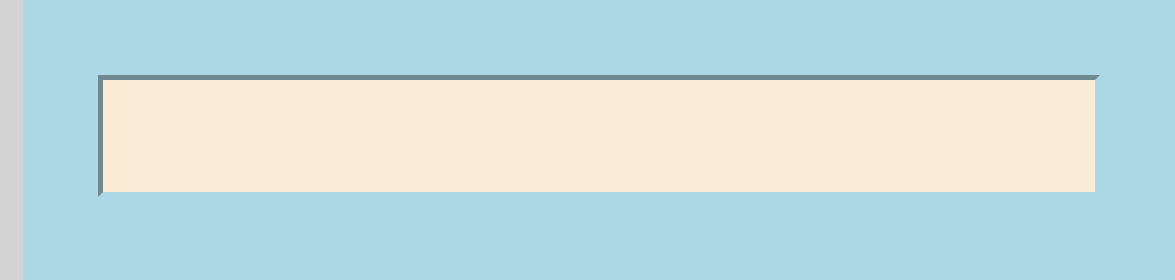
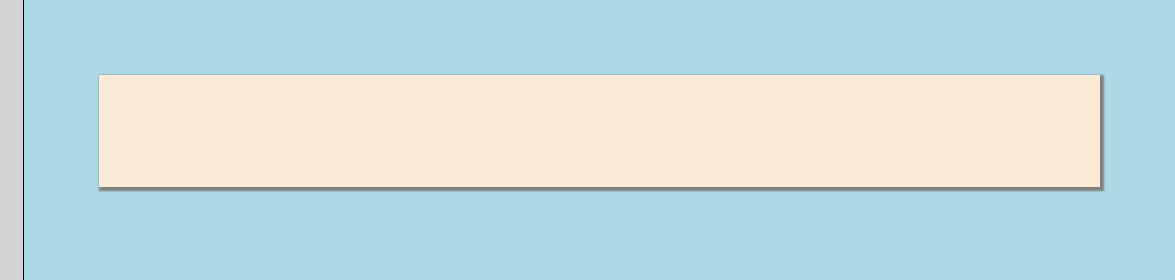
Before and after one commit to HolyMeekrob/epicaricacy-web, a website: page src/templates/page.html in a window 1280 px wide. Shown: the top 280 px of the page, 105-1280 px from the left. Drawn offline with nearby package versions, Linux system fonts and the light colour scheme; files that its build step writes are made by us from their sources; files whose address does not match are found by name; a web font is replaced by a local one.

Commit message:
Add border to nav

```diff
--- a/src/content/assets/css/nav.css
+++ b/src/content/assets/css/nav.css
@@ -1,3 +1,10 @@
+.sidebar {
+	background-color: lightgray;
+	padding: 2em;
+	flex: 0, 0, 12em;
+	border-right: 0.1em solid black;
+}
+
 .sidebar-category {
 	font-size: 16pt;
 	font-weight: bold;
--- a/src/content/assets/css/page.css
+++ b/src/content/assets/css/page.css
@@ -6,9 +6,7 @@ h1 {
 	margin: 2em;
 	padding: 3em;
 	background: antiquewhite;
-	border-color: lightblue;
-	border-style: inset;
-	border-width: 0.3em;
+	box-shadow: 0.1em 0.1em 0.1em 0.1em gray;
 }
 
 .page-color {
--- a/src/content/assets/css/site.css
+++ b/src/content/assets/css/site.css
@@ -38,12 +38,6 @@ h1 {
 	flex-direction: row;
 }
 
-.sidebar {
-	background-color: lightgray;
-	padding: 2em;
-	flex: 0, 0, 12em;
-}
-
 .content {
 	width: 100%;
 	padding: 2em;
```
